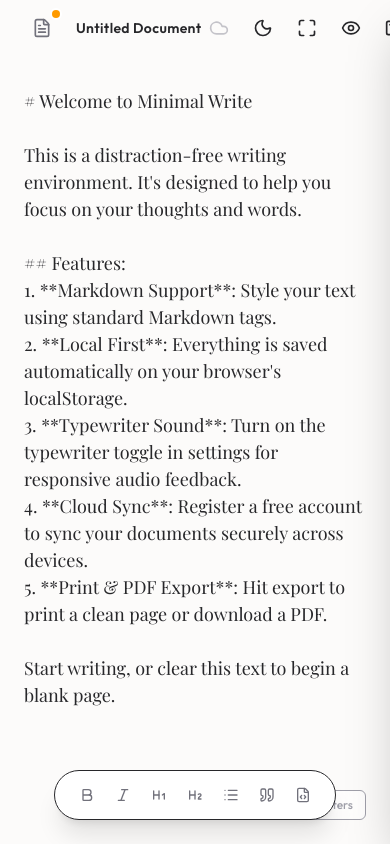
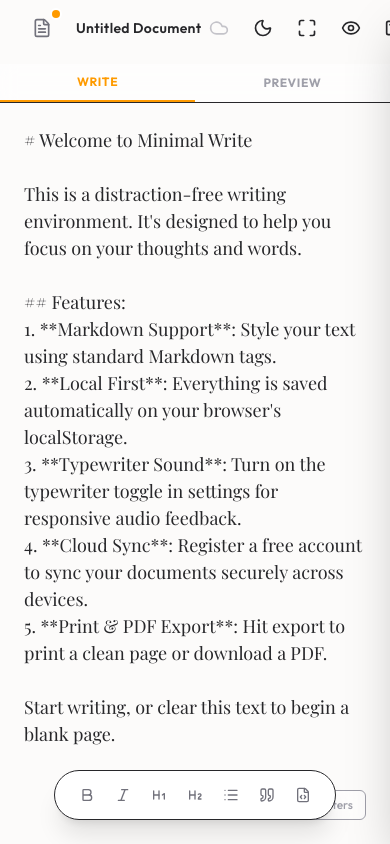
Before and after one commit to aliaw00/write-page, a React (Vite) app in the folder frontend/: page / in a window 390 px wide. Built offline with nearby package versions, Linux system fonts and the light colour scheme; a web font is replaced by a local one.

Commit message:
feat: improve mobile responsiveness and support multiple viewport sizes with tabs and responsive sidebar

```diff
--- a/frontend/src/App.tsx
+++ b/frontend/src/App.tsx
@@ -74,6 +74,17 @@
   const [syncModalOpen, setSyncModalOpen] = useState(false);
   const [shortcutsOpen, setShortcutsOpen] = useState(false);
   const [shareModalOpen, setShareModalOpen] = useState(false);
+
+  const [isMobile, setIsMobile] = useState<boolean>(() => window.innerWidth < 768);
+  const [mobileTab, setMobileTab] = useState<'write' | 'preview'>('write');
+
+  useEffect(() => {
+    const handleResize = () => {
+      setIsMobile(window.innerWidth < 768);
+    };
+    window.addEventListener('resize', handleResize);
+    return () => window.removeEventListener('resize', handleResize);
+  }, []);
 
   // UI chrome fade state
   const [uiVisible, setUiVisible] = useState(true);
@@ -813,7 +824,7 @@
 
       {/* --- SIDEBAR DRAWER (Documents & Styles) --- */}
       <div
-        className={`fixed inset-y-0 right-0 w-80 bg-white dark:bg-[#1a1a1a] shadow-2xl border-l border-zinc-150 dark:border-zinc-800 z-50 transform transition-transform duration-350 ease-out no-print ${
+        className={`fixed inset-y-0 right-0 w-full sm:w-80 bg-white dark:bg-[#1a1a1a] shadow-2xl border-l border-zinc-150 dark:border-zinc-800 z-50 transform transition-transform duration-350 ease-out no-print ${
           sidebarOpen ? 'translate-x-0' : 'translate-x-full'
         }`}
       >
@@ -1067,9 +1078,35 @@
           </div>
         )}
 
+        {/* Mobile Write/Preview Tabs */}
+        {isMobile && (
+          <div className="flex border-b border-zinc-150 dark:border-zinc-800/80 bg-white/60 dark:bg-black/30 backdrop-blur no-print select-none">
+            <button
+              onClick={() => setMobileTab('write')}
+              className={`flex-1 py-2.5 text-center text-xs font-bold uppercase tracking-wider transition-colors ${
+                mobileTab === 'write'
+                  ? 'text-amber-500 border-b-2 border-amber-500'
+                  : 'text-zinc-400 dark:text-zinc-650'
+              }`}
+            >
+              Write
+            </button>
+            <button
+              onClick={() => setMobileTab('preview')}
+              className={`flex-1 py-2.5 text-center text-xs font-bold uppercase tracking-wider transition-colors ${
+                mobileTab === 'preview'
+                  ? 'text-amber-500 border-b-2 border-amber-500'
+                  : 'text-zinc-400 dark:text-zinc-650'
+              }`}
+            >
+              Preview
+            </button>
+          </div>
+        )}
+
         <div className="flex-1 flex flex-col md:flex-row items-stretch justify-center w-full min-h-0 overflow-hidden">
           {/* EDITOR SCREEN */}
-          {(previewMode === 'editor' || previewMode === 'split') && (
+          {((!isMobile && (previewMode === 'editor' || previewMode === 'split')) || (isMobile && mobileTab === 'write')) && (
             <div
               className={`flex-1 flex flex-col items-center overflow-y-auto px-6 h-full custom-scrollbar transition-opacity duration-300 ${
                 settings.focusMode && !uiVisible ? 'opacity-85' : 'opacity-100'
@@ -1089,8 +1126,8 @@
           )}
 
           {/* SPLIT / PREVIEW SCREEN */}
-          {(previewMode === 'preview' || previewMode === 'split') && (
-            <div className={`flex-1 overflow-y-auto px-8 py-6 h-full border-t md:border-t-0 md:border-l border-zinc-200 dark:border-zinc-800 custom-scrollbar flex flex-col items-center bg-[#fcfbfa]/20 dark:bg-black/10`}>
+          {((!isMobile && (previewMode === 'preview' || previewMode === 'split')) || (isMobile && mobileTab === 'preview')) && (
+            <div className={`flex-1 overflow-y-auto px-8 py-6 h-full border-t-0 md:border-l border-zinc-200 dark:border-zinc-800 custom-scrollbar flex flex-col items-center bg-[#fcfbfa]/20 dark:bg-black/10`}>
               <div className={`w-full ${maxWidthClass} prose prose-zinc dark:prose-invert font-serif-editor`}>
                 <h1 className="text-3xl font-extrabold pb-4 border-b border-zinc-100 dark:border-zinc-800 leading-tight">
                   {activeDoc?.title}
@@ -1107,7 +1144,7 @@
 
       {/* --- FORMATTING TOOLBAR (BOTTOM CENTER) --- */}
       <div
-        className={`fixed bottom-6 left-1/2 -translate-x-1/2 bg-white dark:bg-[#1a1a1a] shadow-xl border border-zinc-150 dark:border-zinc-800 px-4 py-2 rounded-full flex items-center space-x-1 z-35 transition-all duration-300 no-print ${
+        className={`fixed bottom-6 left-1/2 -translate-x-1/2 bg-white dark:bg-[#1a1a1a] shadow-xl border border-zinc-150 dark:border-zinc-800 px-4 py-2 rounded-full flex items-center space-x-1 z-35 transition-all duration-300 no-print max-w-[90vw] overflow-x-auto no-scrollbar flex-nowrap ${
           uiVisible ? 'opacity-100 transform -translate-x-1/2' : 'opacity-0 translate-y-3 pointer-events-none'
         }`}
       >
```
